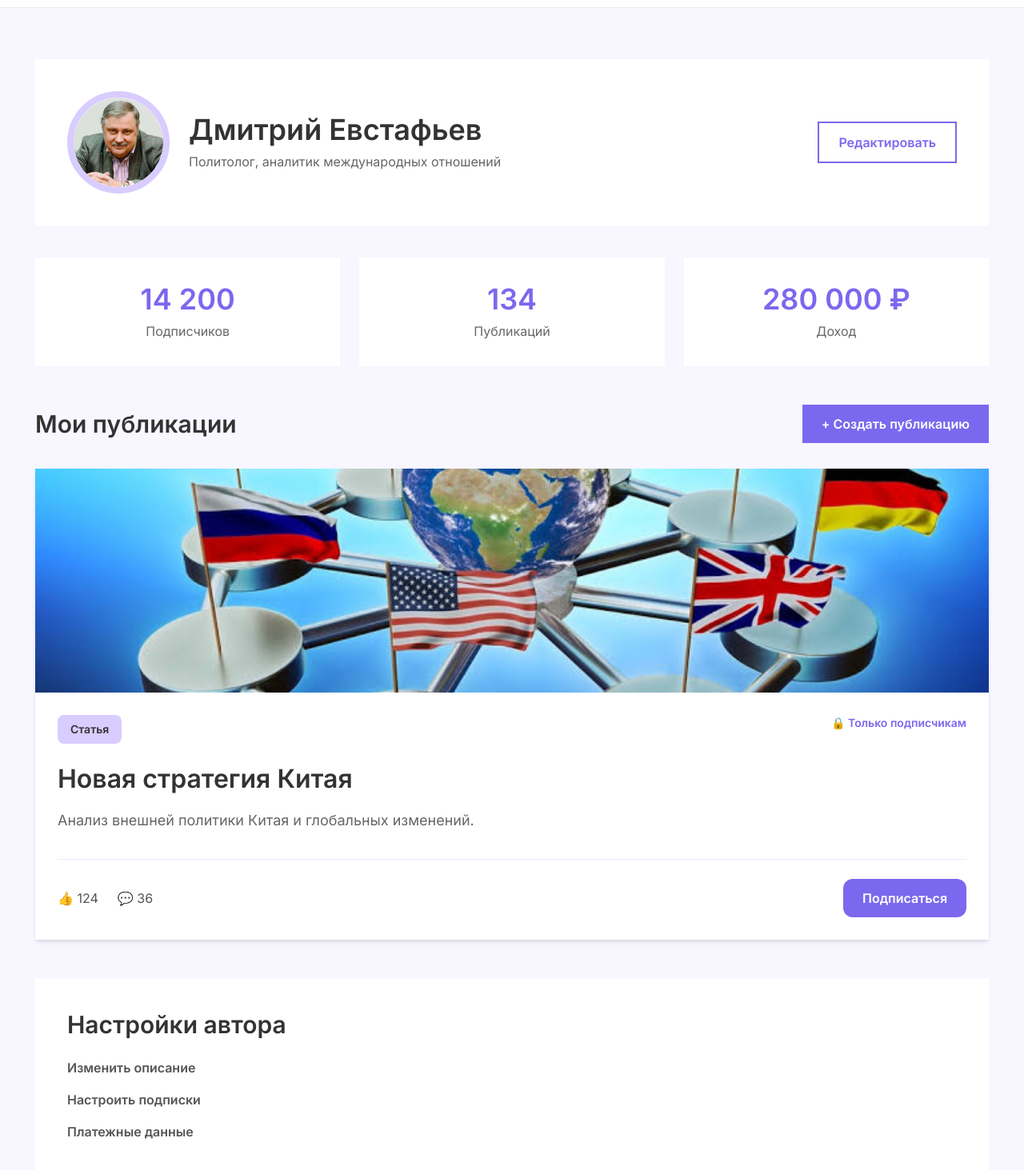
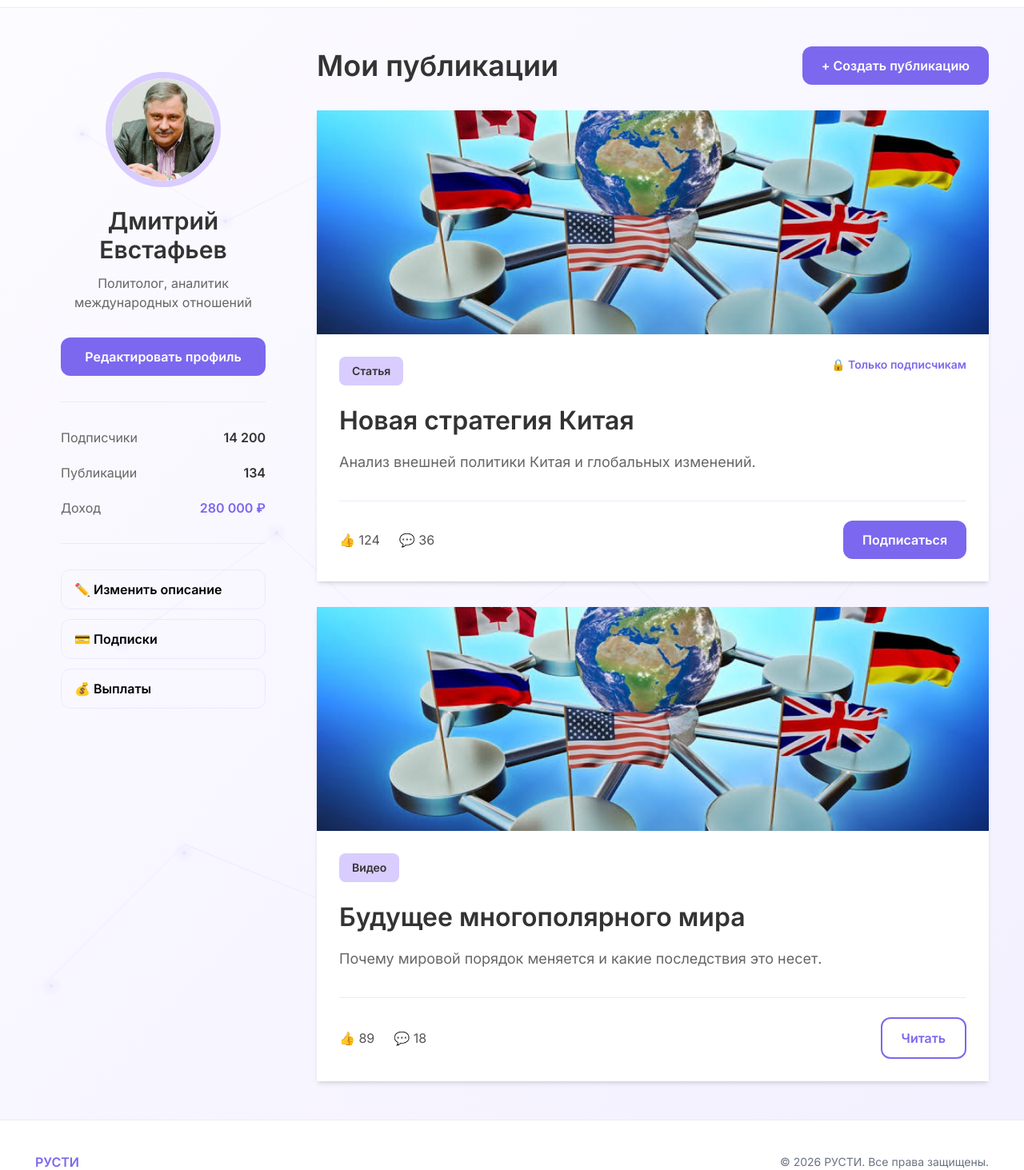
Before and after one commit to aaashteyjn/roosty_platform, a React (Vite) app: page /author/dashboard in a window 1280 px wide. Shown: the part 71-1534 px from the top of the page at 80% size. Built offline with nearby package versions, Linux system fonts and the light colour scheme.

Commit message:
profile page edited

```diff
--- a/src/pages/AuthorDashboard/AuthorDashboard.tsx
+++ b/src/pages/AuthorDashboard/AuthorDashboard.tsx
@@ -1,32 +1,35 @@
 import { Container } from "../../components/layout/Container";
 import { PostCard } from "../../components/posts/PostCard";
-
+import { ParticlesBackground } from "../../components/common/ParticlesBackground";
 
 export function AuthorDashboard() {
+  return (
+    <main className="relative min-h-screen overflow-hidden bg-gradient-to-br from-[#FCFBFF] via-[#F8F6FF] to-[#F3F0FF] py-12">
 
-  return (
-    <main className="min-h-screen bg-[#F8F6FF] py-16">
+      <ParticlesBackground variant="light" />
+
+      <div className="relative z-10">
 
         <Container>
 
+          <div className="grid grid-cols-[320px_1fr] gap-8">
 
-        {/* Профиль автора */}
+            {/* Левая колонка */}
 
-        <section className="bg-white p-10">
+            <aside
+              className="
+                p-8
+              "
+            >
 
-
-          <div className="flex items-center justify-between">
-
-
-            <div className="flex items-center gap-6">
-
+              <div className="flex flex-col items-center">
 
                 <img
                   src="/experts/eustafiev.jpg"
                   alt="Дмитрий Евстафьев"
                   className="
-                  h-32
-                  w-32
+                    h-36
+                    w-36
                     rounded-full
                     border-8
                     border-[#D9CCFF]
@@ -34,251 +37,154 @@ export function AuthorDashboard() {
                   "
                 />
 
-
-              <div>
-
-                <h1 className="
-                  text-4xl
-                  font-black
-                  text-[#333]
-                ">
+                <h1 className="mt-6 text-center text-3xl font-black text-[#333]">
                   Дмитрий Евстафьев
                 </h1>
 
-
-                <p className="
-                  mt-2
-                  text-[#666]
-                ">
+                <p className="mt-3 text-center text-[#666]">
                   Политолог, аналитик международных отношений
                 </p>
 
+                <button
+                  className="
+                    mt-8
+                    w-full
+                    rounded-xl
+                    bg-[#7B68EE]
+                    py-3
+                    font-bold
+                    text-white
+                    transition
+                    hover:bg-[#6D58E9]
+                  "
+                >
+                  Редактировать профиль
+                </button>
 
               </div>
 
+              <div className="my-8 h-px bg-[#ECE8FF]" />
 
+              <div className="space-y-5">
+
+                <div className="flex items-center justify-between">
+                  <span className="text-[#666]">
+                    Подписчики
+                  </span>
+
+                  <span className="font-bold text-[#333]">
+                    14 200
+                  </span>
                 </div>
 
+                <div className="flex items-center justify-between">
+                  <span className="text-[#666]">
+                    Публикации
+                  </span>
 
-
-            <button
-              className="
-                border-2
-                border-[#7B68EE]
-                px-6
-                py-3
-                font-bold
-                text-[#7B68EE]
-                hover:bg-[#7B68EE]
-                hover:text-white
-              "
-            >
-              Редактировать
-            </button>
-
-
+                  <span className="font-bold text-[#333]">
+                    134
+                  </span>
                 </div>
 
+                <div className="flex items-center justify-between">
+                  <span className="text-[#666]">
+                    Доход
+                  </span>
 
-        </section>
-
-
-
-
-
-        {/* Статистика */}
-
-        <section className="
-          mt-10
-          grid
-          grid-cols-3
-          gap-6
-        ">
-
-
-          <div className="bg-white p-8 text-center">
-
-            <div className="
-              text-4xl
-              font-black
-              text-[#7B68EE]
-            ">
-              14 200
-            </div>
-
-            <div className="mt-2 text-[#666]">
-              Подписчиков
+                  <span className="font-bold text-[#7B68EE]">
+                    280 000 ₽
+                  </span>
                 </div>
 
               </div>
 
+              <div className="my-8 h-px bg-[#ECE8FF]" />
 
+              <div className="space-y-3">
 
-          <div className="bg-white p-8 text-center">
+                <button className="w-full rounded-xl border border-[#ECE8FF] py-3 px-4 text-left font-semibold hover:bg-[#F7F5FF]">
+                  ✏️ Изменить описание
+                </button>
 
-            <div className="
-              text-4xl
-              font-black
-              text-[#7B68EE]
-            ">
-              134
-            </div>
+                <button className="w-full rounded-xl border border-[#ECE8FF] py-3 px-4 text-left font-semibold hover:bg-[#F7F5FF]">
+                  💳 Подписки
+                </button>
 
-            <div className="mt-2 text-[#666]">
-              Публикаций
-            </div>
+                <button className="w-full rounded-xl border border-[#ECE8FF] py-3 px-4 text-left font-semibold hover:bg-[#F7F5FF]">
+                  💰 Выплаты
+                </button>
 
               </div>
 
+            </aside>
 
+            {/* Правая колонка */}
 
-          <div className="bg-white p-8 text-center">
+            <section>
 
-            <div className="
-              text-4xl
-              font-black
-              text-[#7B68EE]
-            ">
-              280 000 ₽
-            </div>
+              <div className="mb-8 flex items-center justify-between">
 
-            <div className="mt-2 text-[#666]">
-              Доход
-            </div>
-
-          </div>
-
-
-        </section>
-
-
-
-
-
-        {/* Публикации */}
-
-        <section className="mt-12">
-
-
-          <div className="
-            flex
-            items-center
-            justify-between
-          ">
-
-
-            <h2 className="
-              text-3xl
-              font-black
-              text-[#333]
-            ">
+                <h2 className="text-4xl font-black text-[#333]">
                   Мои публикации
                 </h2>
 
-
-
                 <button
                   className="
+                    rounded-xl
                     bg-[#7B68EE]
                     px-6
                     py-3
                     font-bold
                     text-white
+                    transition
+                    hover:bg-[#6D58E9]
                   "
                 >
                   + Создать публикацию
                 </button>
 
-
               </div>
 
-
-
-
-          <div className="mt-8">
-
+              <div className="space-y-8">
 
                 <PostCard
-
                   id={1}
-
                   title="Новая стратегия Китая"
-
                   description="
                     Анализ внешней политики Китая
                     и глобальных изменений.
                   "
-
                   image="/posts/default.jpg"
-
                   likes={124}
-
                   comments={36}
-
                   locked={true}
-
                   type="Статья"
-
                 />
 
+                <PostCard
+                  id={2}
+                  title="Будущее многополярного мира"
+                  description="
+                    Почему мировой порядок меняется
+                    и какие последствия это несет.
+                  "
+                  image="/posts/default.jpg"
+                  likes={89}
+                  comments={18}
+                  locked={false}
+                  type="Видео"
+                />
 
               </div>
 
-
             </section>
-
-
-
-
-
-        {/* Настройки */}
-
-        <section className="
-          mt-12
-          bg-white
-          p-10
-        ">
-
-
-          <h2 className="
-            text-3xl
-            font-black
-            text-[#333]
-          ">
-            Настройки автора
-          </h2>
-
-
-          <div className="
-            mt-6
-            flex
-            flex-col
-            gap-4
-          ">
-
-
-            <button className="text-left font-semibold text-[#555]">
-              Изменить описание
-            </button>
-
-
-            <button className="text-left font-semibold text-[#555]">
-              Настроить подписки
-            </button>
-
-
-            <button className="text-left font-semibold text-[#555]">
-              Платежные данные
-            </button>
-
 
           </div>
 
+        </Container>
 
-        </section>
-
-
-      </Container>
+      </div>
 
     </main>
   );
--- a/src/pages/Profile/Profile.tsx
+++ b/src/pages/Profile/Profile.tsx
@@ -152,10 +152,6 @@ export function Profile() {
 
             <div
               className="
-                rounded-3xl
-                border
-                border-[#ECE8FF]
-                bg-white
                 p-8
               "
             >
```
Lines whose indentation alone changed are shown as unchanged.
